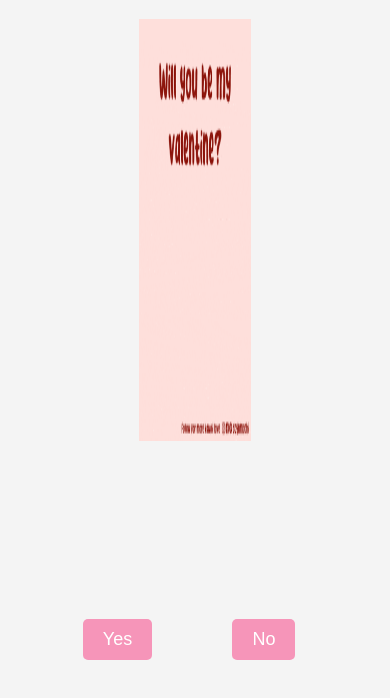
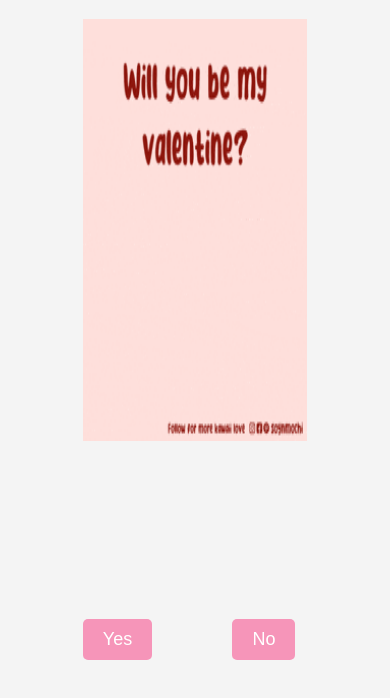
Before and after one commit to officialOmStha/valenPrank, a plain HTML site: page index.html in a window 390 px wide. Shown: the part 106-804 px from the top of the page. Drawn offline with Linux system fonts and the light colour scheme.

Commit message:
adjusted image

```diff
--- a/style.css
+++ b/style.css
@@ -58,4 +58,10 @@ button {
         top: 85%;
         left: 20%;
     }
+
+    .img-container{
+        height: 50vh;
+        width: 60%;
+        margin-left: 20%;
+    }
 }
```
